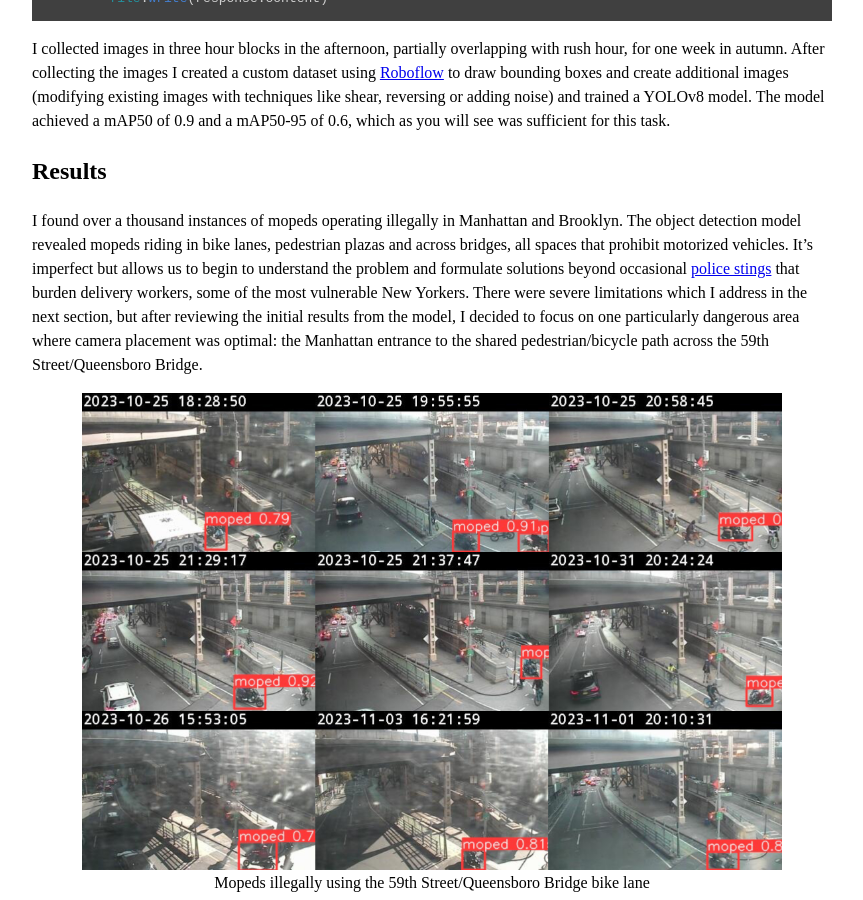
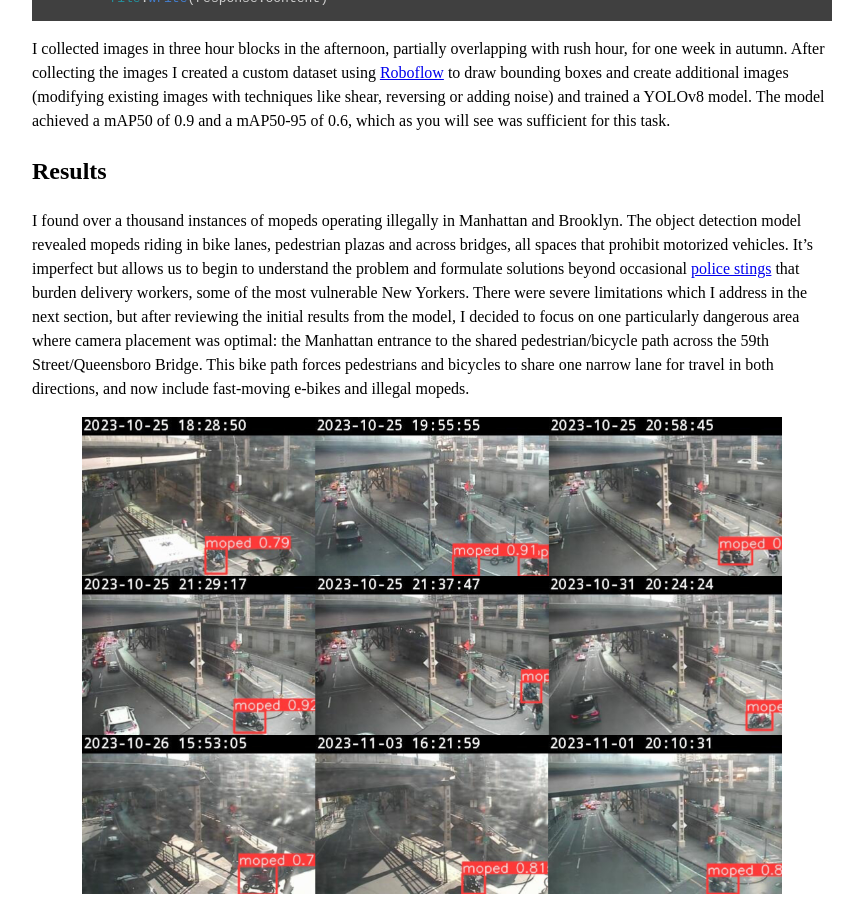
Before and after one commit to benarnav/benarnav.github.io, a Jekyll site: the page built from moped_detector.md, in a window 1280 px wide and 900 px high, scrolled down 1621 px. Shown: the whole window, without its empty margins (208-1071 px from the left). Built offline with Jekyll 4.4.1, drawn with Linux system fonts in a browser that asks for light colours; some of the changed text lies outside the part shown.

Commit message:
updated text

```diff
--- a/moped_detector.md
+++ b/moped_detector.md
@@ -5,7 +5,7 @@
 
 A version of this research published in the journal [Vital City](). If you're interested in the code/data, [click here](https://github.com/benarnav/nyc_streets/).
 ## tl;dr
-I trained a custom object detection model using data collected ad hoc from a network of traffic cameras to in an attempt to quantify the deluge of illegal gas-powered mopeds operating on New York's streets. It recorded over a thousand mopeds being operated illegally, with particular concern on an already congested bridge crossing.
+I trained a custom object detection model using data collected ad hoc from a network of traffic cameras in an attempt to quantify the deluge of illegal gas-powered mopeds operating on New York's streets. I recorded over a thousand mopeds driving illegally and dangerously, with particular concern on an already congested bridge crossing.
 <figure style="text-align: center;">
   <a href="/assets/img/moped_examples_citywide.jpg">
     <img style="max-width: 700px;" src="/assets/img/moped_examples_citywide.jpg" alt="mopeds found using object detection" />
@@ -34,7 +34,7 @@
 I collected images in three hour blocks in the afternoon, partially overlapping with rush hour, for one week in autumn. After collecting the images I created a custom dataset using [Roboflow](https://roboflow.com) to draw bounding boxes and create additional images (modifying existing images with techniques like shear, reversing or adding noise) and trained a YOLOv8 model. The model achieved a mAP50 of 0.9 and a mAP50-95 of 0.6, which as you will see was sufficient for this task.
 
 ## Results
-I found over a thousand instances of mopeds operating illegally in Manhattan and Brooklyn. The object detection model revealed mopeds riding in bike lanes, pedestrian plazas and across bridges, all spaces that prohibit motorized vehicles. It's imperfect but allows us to begin to understand the problem and formulate solutions beyond occasional [police stings](https://www.thecity.nyc/2023/09/07/migrant-moped-nypd-raid-tasers/) that burden delivery workers, some of the most vulnerable New Yorkers. There were severe limitations which I address in the next section, but after reviewing the initial results from the model, I decided to focus on one particularly dangerous area where camera placement was optimal: the Manhattan entrance to the shared pedestrian/bicycle path across the 59th Street/Queensboro Bridge.
+I found over a thousand instances of mopeds operating illegally in Manhattan and Brooklyn. The object detection model revealed mopeds riding in bike lanes, pedestrian plazas and across bridges, all spaces that prohibit motorized vehicles. It's imperfect but allows us to begin to understand the problem and formulate solutions beyond occasional [police stings](https://www.thecity.nyc/2023/09/07/migrant-moped-nypd-raid-tasers/) that burden delivery workers, some of the most vulnerable New Yorkers. There were severe limitations which I address in the next section, but after reviewing the initial results from the model, I decided to focus on one particularly dangerous area where camera placement was optimal: the Manhattan entrance to the shared pedestrian/bicycle path across the 59th Street/Queensboro Bridge. This bike path forces pedestrians and bicycles to share one narrow lane for travel in both directions, and now include fast-moving e-bikes and illegal mopeds.
 <figure style="text-align: center;">
   <a href="/assets/img/mopeds_queensboro_bridge.jpg">
     <img style="max-width: 700px;" src="/assets/img/mopeds_queensboro_bridge.jpg" alt="mopeds found using object detection" />
```
